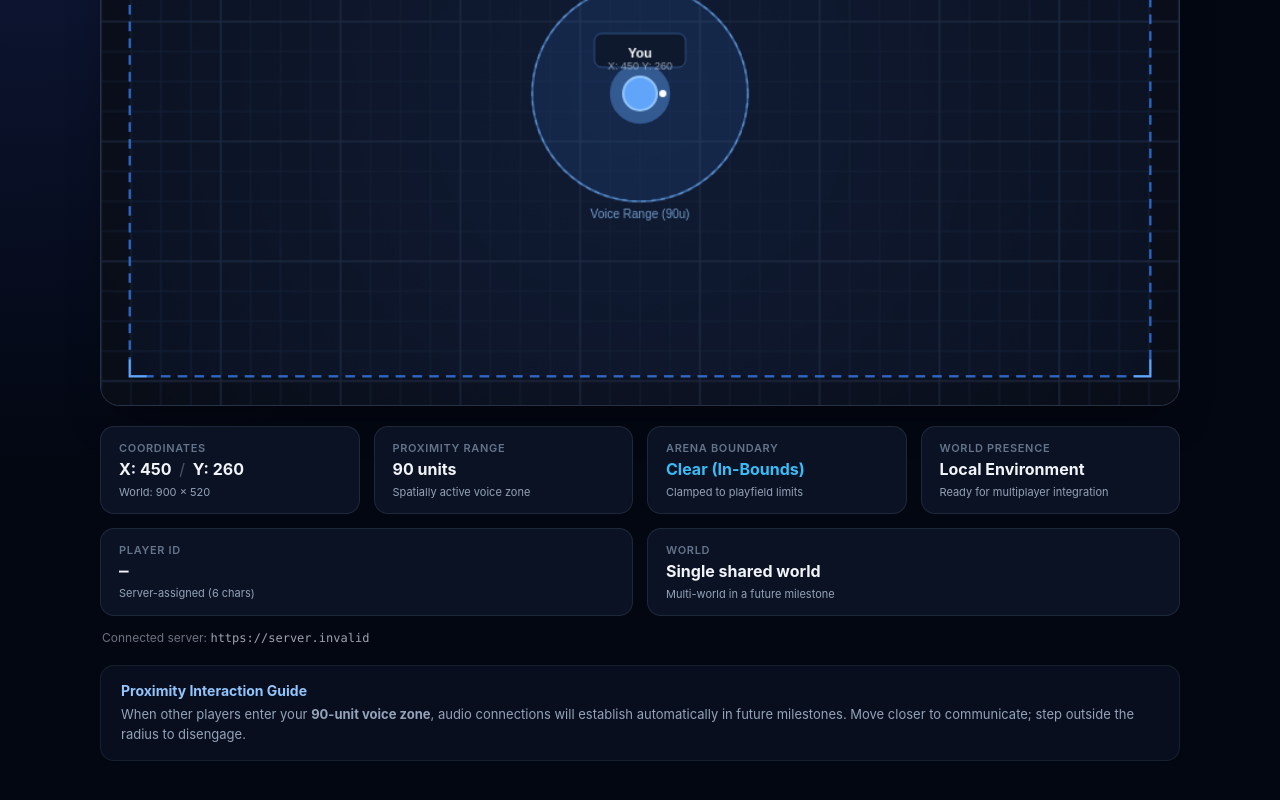
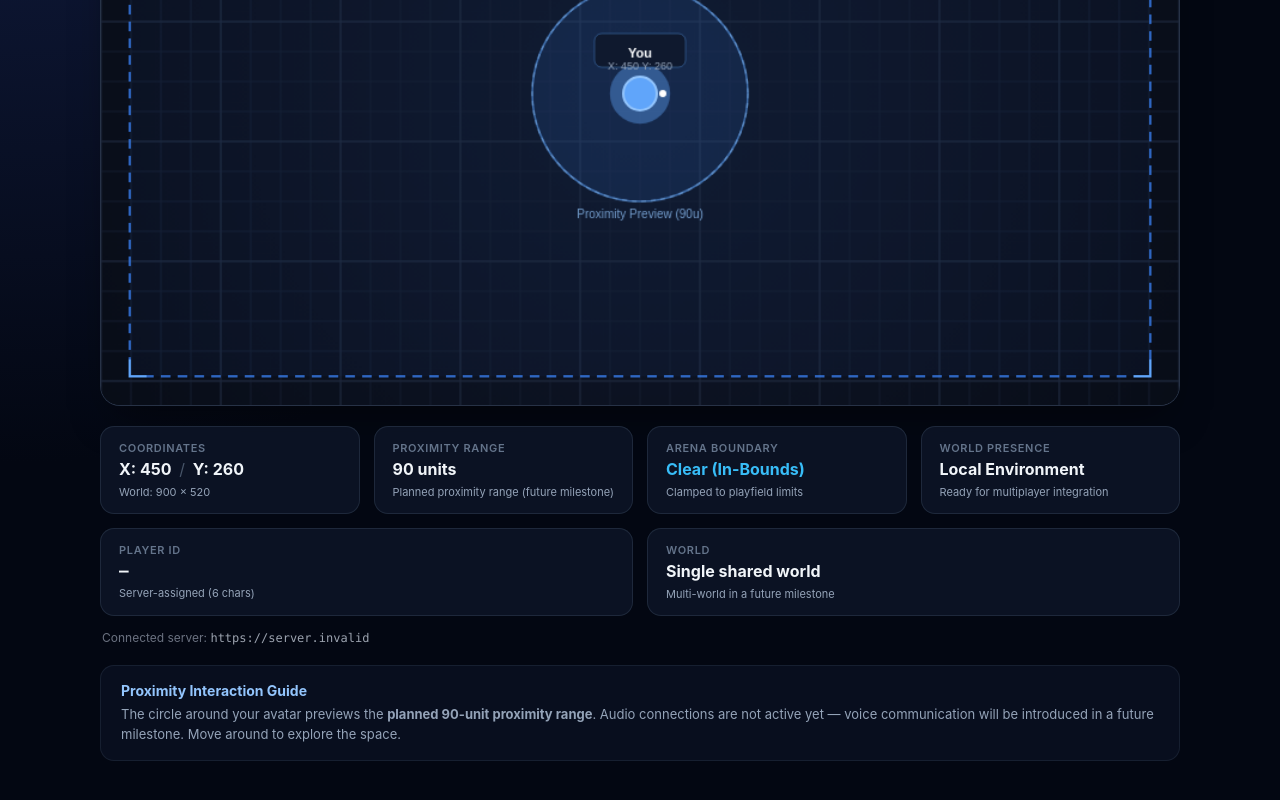
Before and after one commit to shivamsingh200431/ProxySpeak, a React (Vite) app in the folder client/: page / in a window 1280 px wide. Shown: the part 580-1380 px from the top of the page. Built offline with nearby package versions, Linux system fonts and the light colour scheme; no server answers; the HTML template or start-up script is replaced by a standard one.

Commit message:
fix: address PR review comments

```diff
--- a/client/src/App.jsx
+++ b/client/src/App.jsx
@@ -23,8 +23,12 @@ export default function App() {
   const [status, setStatus] = useState("Not connected");
   const [error, setError] = useState("");
 
-  // Remote players array prepared for contracts.md Week-2 integration.
-  // Each entry follows schema: { id: string, name: string, x: number, y: number }
+  // Remote players placeholder — always empty for now.
+  // Will be populated in Milestone 2 (Week 2) once the server-side player registry
+  // and position-sync events land (contracts.md §8 — movement/presence events TBD).
+  // Do NOT add socket events or networking logic here until that contract is finalised.
+  // Rendering logic for remote players already exists in WorldCanvas.jsx and is ready
+  // to receive data in the shape: { id: string, name: string, x: number, y: number }
   const [remotePlayers] = useState([]);
 
   // ── Frame-smooth keyboard movement (Vimalesh branch) ─────────────────────
@@ -230,9 +234,9 @@ export default function App() {
       <footer className="instructions-card">
         <h3>Proximity Interaction Guide</h3>
         <p>
-          When other players enter your <strong>90-unit voice zone</strong>, audio
-          connections will establish automatically in future milestones. Move closer
-          to communicate; step outside the radius to disengage.
+          The circle around your avatar previews the <strong>planned 90-unit proximity range</strong>.
+          Audio connections are not active yet — voice communication will be introduced
+          in a future milestone. Move around to explore the space.
         </p>
       </footer>
     </main>
--- a/client/src/components/WorldCanvas.jsx
+++ b/client/src/components/WorldCanvas.jsx
@@ -163,7 +163,7 @@ export default function WorldCanvas({
       ctx.font = "10px sans-serif";
       ctx.textAlign = "center";
       ctx.textBaseline = "top";
-      ctx.fillText(`Voice Range (${AUDIO_RADIUS}u)`, position.x, position.y + AUDIO_RADIUS + 6);
+      ctx.fillText(`Proximity Preview (${AUDIO_RADIUS}u)`, position.x, position.y + AUDIO_RADIUS + 6);
     }
 
     // 5. Draw Remote Players (Contract-Ready)
--- a/client/src/components/WorldHUD.jsx
+++ b/client/src/components/WorldHUD.jsx
@@ -31,7 +31,7 @@ export default function WorldHUD({ position, remotePlayersCount = 0 }) {
       <div className="stat-card">
         <span className="stat-label">Proximity Range</span>
         <strong className="stat-value">{AUDIO_RADIUS} units</strong>
-        <span className="stat-meta">Spatially active voice zone</span>
+        <span className="stat-meta">Planned proximity range (future milestone)</span>
       </div>
 
       <div className="stat-card">
--- a/client/src/constants/world.js
+++ b/client/src/constants/world.js
@@ -12,7 +12,10 @@ export const SPAWN_POSITION = {
 };
 
 export const PLAYER_RADIUS = 14;
-export const AUDIO_RADIUS = 90; // Sourced from contracts.md (90 units proximity radius)
+// 90-unit proximity threshold — documented in contracts.md §7 (Proximity Threshold).
+// Currently rendered as a visual preview circle only. Not an active audio boundary.
+// Will become functional in Milestone 3 (Proximity System).
+export const AUDIO_RADIUS = 90;
 export const BOUNDARY_PADDING = 24;
 
 // Movement speed in pixels per frame when using continuous key tracking loop
```
Also changed, not shown: 1 other file (tests, documents, lock files or other folders).
